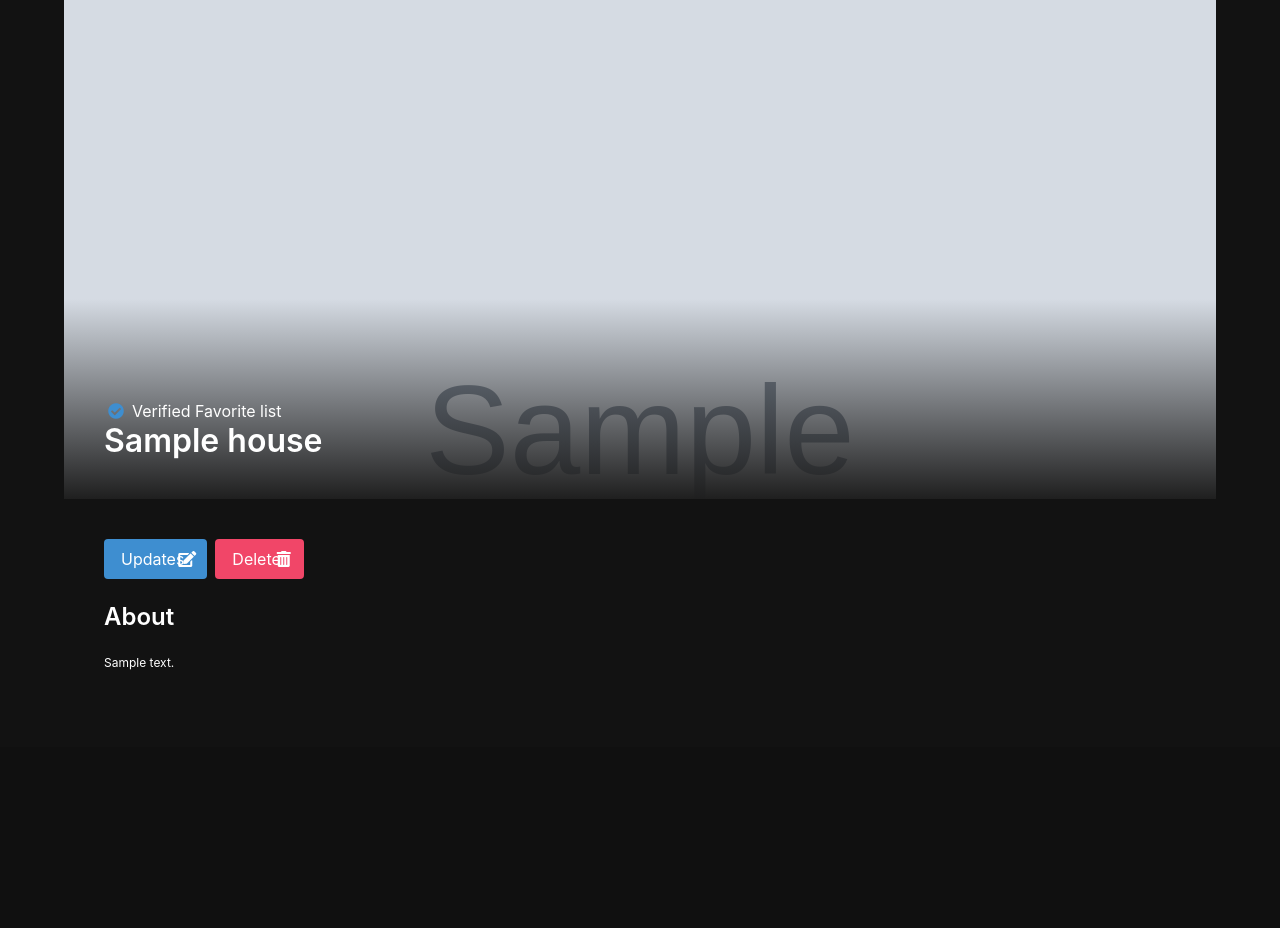
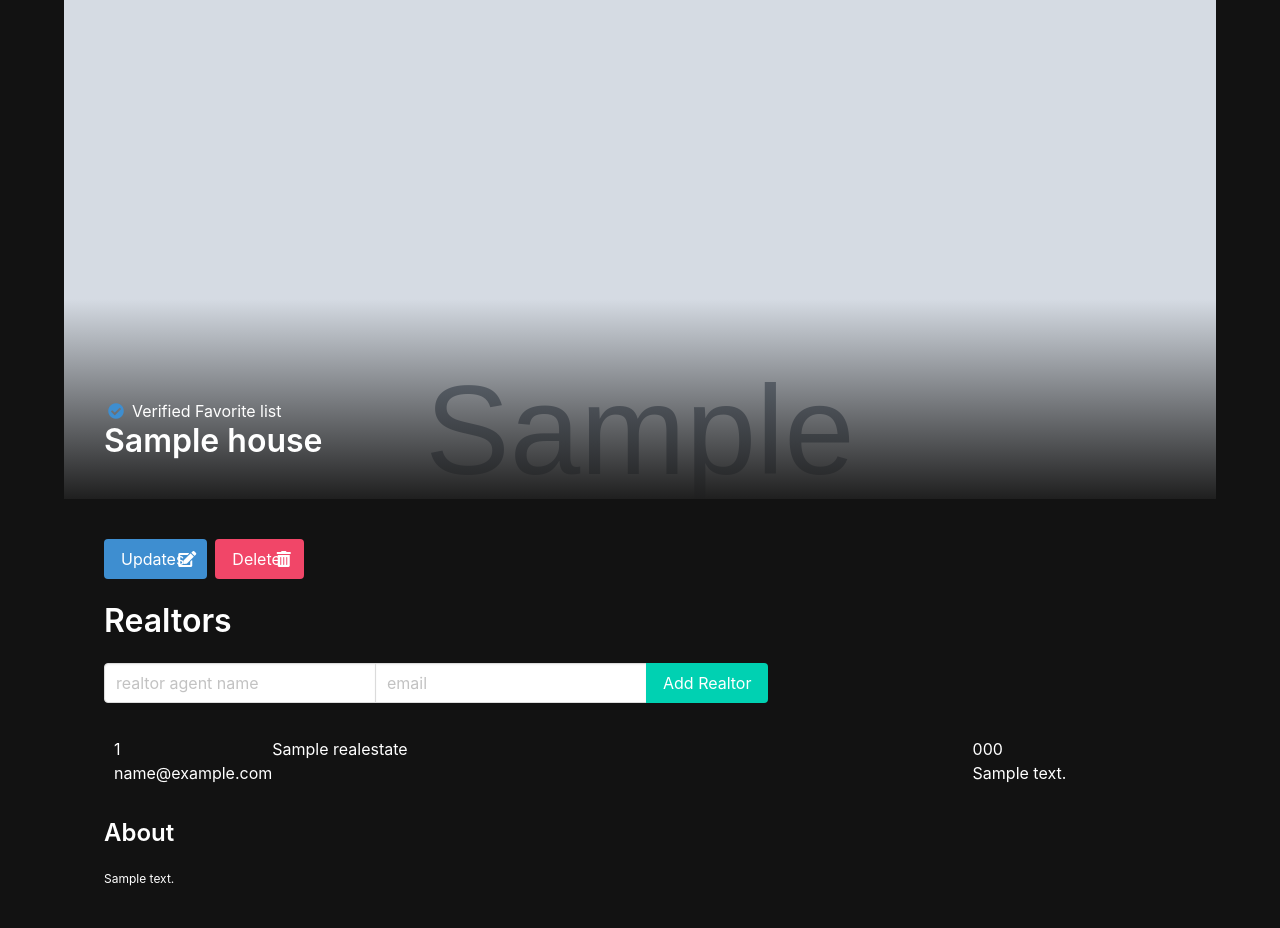
Before and after one commit to mustafacev/project4_backend, a Django app: page /house/1/ in a window 1280 px wide. Shown: the part 53-981 px from the top of the page. Before the commit the page ends 723 px from the top, so only its background shows below. Run offline with Django 4.2, Linux system fonts and the light colour scheme; tables that the repository leaves empty hold one stand-in row (values such as "Sample post"); grey boxes marked "Sample" are stand-in pictures.

Commit message:
one to many realtor added

```diff
--- a/main_app/models.py
+++ b/main_app/models.py
@@ -1,5 +1,6 @@
 from django.db import models
 import time
+
 # Create your models here.
 
 class House (models.Model):
--- a/main_app/static/styles/main.css
+++ b/main_app/static/styles/main.css
@@ -76,3 +76,23 @@
   .detail__container {
     margin-top: 500px;
   }
+
+
+  .detail__realtors {
+    width: 100%;
+    display: flex;
+    flex-direction: column;
+}
+
+.realtor {
+    width: 100%;
+    padding: 10px;
+    display: grid;
+    grid-template-columns: 0.1fr 3fr 1fr;
+    border-radius: 5px;
+}
+
+.realtor:hover {
+    background-color: hsla(0, 0%, 100%, 0.1);
+    cursor: pointer;
+}
--- a/main_app/templates/house_detail.html
+++ b/main_app/templates/house_detail.html
@@ -30,6 +30,56 @@
             </span>
         </a>
     </div>
+    <div class="detail__realtors mb-5">
+        <h3 class="title is-3">Realtors</h3>
+        <form class="mb-5" action="{% url 'realestate_create' house.pk %}" method="post">
+            {% csrf_token %}
+            <div class="field has-addons">
+                <div class="control">
+                    <input
+                        class="input"
+                        type="text"
+                        name="title"
+                        placeholder="realtor agent name"
+                        required
+                    />
+                </div>
+                <div class="control">
+                    <input
+                    class="input"
+                    type="text"
+                    name="email"
+                    placeholder="email"
+                    required
+                    />
+                </div>
+
+
+                <div class="control">
+                    <input class="button is-primary" type="submit" value="Add Realtor" />
+                </div>
+            </div>
+        </form>
+
+        {% for realestate in house.realestate.all %}
+        <div class="realtor">
+          <span>{{forloop.counter}}</span>
+          <span>{{realestate.title}}</span>
+          <span>{{realestate.phone}}</span>
+          <span>{{realestate.email}}</span>
+          <br>
+          <span>{{realestate.description}}</span>
+        </div>
+            {% empty %}
+        <article class="message">
+          <div class="message-header">
+            <p>No Realtors Available</p>
+          </div>
+        </article>
+
+        {% endfor %}
+      </div>
+    <!--  above about section  -->
         <div class="detail__about">
             <h4 class="title is-4">About</h4>
             <p>{{house.description}}</p>
--- a/main_app/urls.py
+++ b/main_app/urls.py
@@ -9,4 +9,5 @@ urlpatterns = [
     path('house/<int:pk>/', views.HouseDetail.as_view(), name="house_detail"),
     path('house/<int:pk>/update',views.HouseUpdate.as_view(), name="house_update"),
     path('house/<int:pk>/delete',views.HouseDelete.as_view(), name="house_delete"),
+    path('house/<int:pk>/realestate/new/', views.RealestateCreate.as_view(), name="realestate_create")
 ]
--- a/main_app/views.py
+++ b/main_app/views.py
@@ -1,10 +1,11 @@
-from django.shortcuts import render
+from django.shortcuts import redirect
 from django.views import View
 from django.http import HttpResponse
 from django.views.generic.base import TemplateView
-from .models import House
+from .models import House, Realestate
 from django.views.generic.edit import CreateView ,UpdateView ,DeleteView
 from django.views.generic import DetailView
+
 class Home(TemplateView):
     template_name = "home.html"
 
@@ -87,3 +88,13 @@ class HouseDelete(DeleteView):
     model = House
     template_name = "house_delete_confirmation.html"
     success_url = "/house/"
+
+
+class RealestateCreate(View):
+
+    def post(self, request, pk):
+        title = request.POST.get("title")
+        email = request.POST.get("email")
+        house = House.objects.get(pk=pk)
+        Realestate.objects.create(title=title,email=email, house=house)
+        return redirect('house_detail', pk=pk)
```
